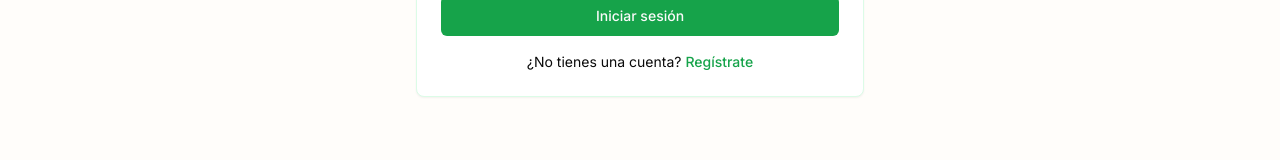
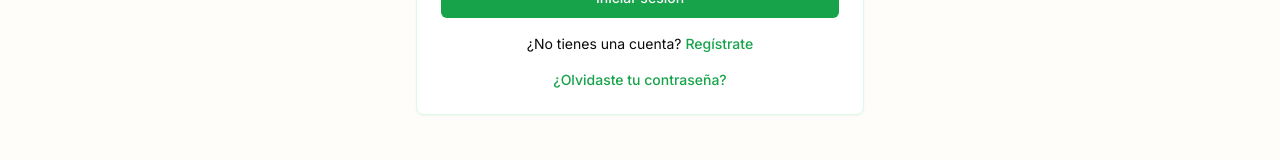
Before and after one commit to Rastler89/isister-frontend, a Next.js app: page /auth/login in a window 1280 px wide. Shown: the part 585-745 px from the top of the page. Built offline with nearby package versions, Linux system fonts and the light colour scheme; no server answers.

Commit message:
[feat] agregado recuperar contraseña

```diff
--- a/app/auth/login/page.tsx
+++ b/app/auth/login/page.tsx
@@ -87,6 +87,14 @@ const LoginPage = () => {
                             Regístrate
                     </Link>
                 </div>
+                <div className='mt-4 text-center text-sm'>
+                    <Link
+                        href='https://nucleox.isister.org/password/reset'
+                        className='text-green-600 hover:text-green-700 font-medium'
+                    >
+                        ¿Olvidaste tu contraseña?
+                    </Link>
+                </div>
             </CardContent>
         </Card>
     )
```
